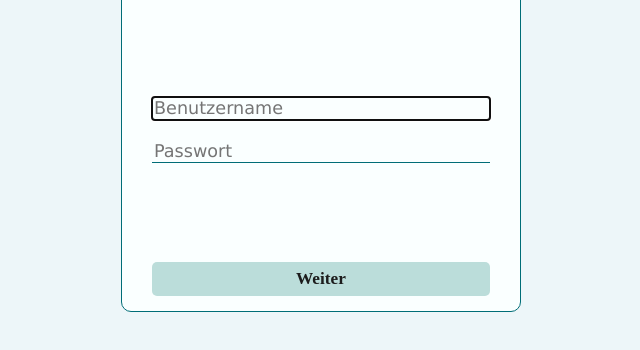
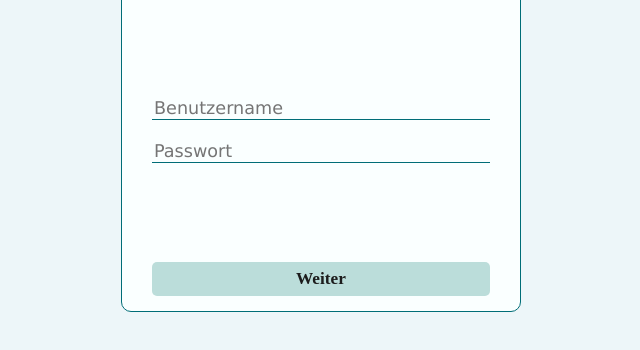
Before and after one commit to ytrav/tabel, a plain HTML site: page table/index.html in a window 1280 px wide. Shown: the part 288-638 px from the top of the page, without its empty margins (319-959 px from the left). Drawn offline with Linux system fonts and the light colour scheme; a web font is replaced by a local one.

Commit message:
bug fixes

```diff
--- a/table/script.js
+++ b/table/script.js
@@ -24,7 +24,7 @@ function test(info, value) {
 // later could be replaced with an XHTTP request or something, to parse a local file
 
 var parser, xmlDoc;
-var text = "<info><patient><name>Mediconnect</name><surname>Teststationär</surname><age>22</age><birthday>01.01.2000</birthday></patient><aufnahmestatus>Aufnahmestatus vom 28.03.2022</aufnahmestatus><telnrangehoerige>—</telnrangehoerige><entlassdatum>01.02.2022</entlassdatum><aufnahmediagnose>—</aufnahmediagnose><betreuung>Vorhanden/bearbeiten</betreuung><patnr>4100018028</patnr><fallnr>0049026127</fallnr><letzte2arztbriefe>Arztbrief vom 18.05.2021 (KAR)\nArztbrief vom 23.06.2020 (KAR)</letzte2arztbriefe><allergien>—</allergien><naechstetermine>—</naechstetermine><empfohleneentlassart>EV ext.Verleg.</empfohleneentlassart></info>"
+var text = "<info><patient><name>Mediconnect</name><surname>Teststationär</surname><age>22</age><birthday>01.01.2000</birthday></patient><aufnahmestatus>Aufnahmestatus vom 28.03.2022</aufnahmestatus><telnrangehoerige>—</telnrangehoerige><entlassdatum>01.02.2022</entlassdatum><aufnahmediagnose>—</aufnahmediagnose><betreuung>Vorhanden/bearbeiten</betreuung><patnr>4100018028</patnr><fallnr>0049026127</fallnr><letzte2arztbriefe>Arztbrief vom 18.05.2021 (KAR)\nArztbrief vom 23.06.2020 (KAR)</letzte2arztbriefe><allergien>—</allergien><naechstetermine>—</naechstetermine><empfohleneentlassart>EV ext.Verleg.</empfohleneentlassart></info>";
 
 // Parser parsing
 parser = new DOMParser();
--- a/table/style.css
+++ b/table/style.css
@@ -99,6 +99,10 @@ input[type="text"], input[type="password"] {
     font-size: 1.1em;
     background-color: transparent;
     margin: 0;
+}
+
+input[type="text"]:focus, input[type="password"]:focus {
+    outline: none;
 }
 
 img {
```
